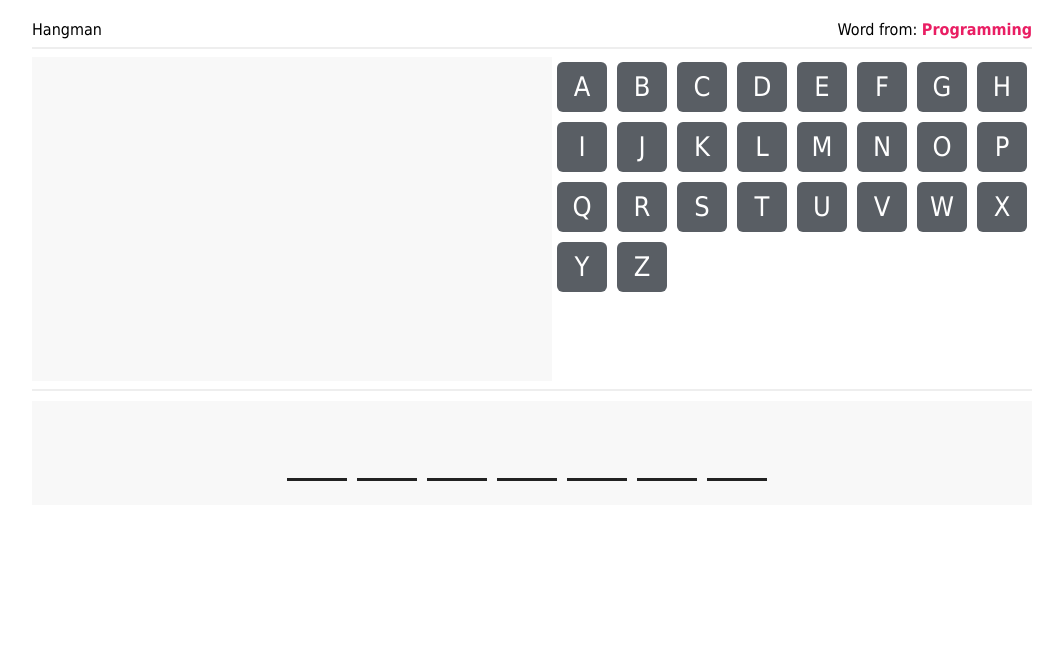
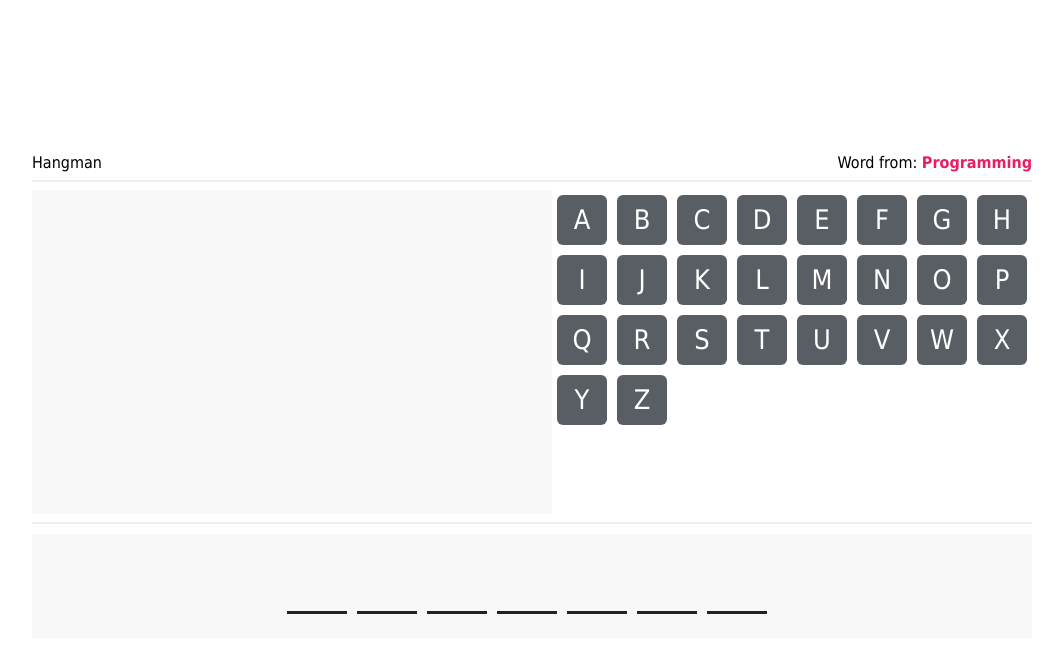
Before and after one commit to samia13/hangman-game, a plain HTML site: page index.html in a window 1280 px wide. Shown: the whole page, without its empty margins (108-1171 px from the left). Drawn offline with Linux system fonts and the light colour scheme.

Commit message:
Updating app.css

```diff
--- a/app.css
+++ b/app.css
@@ -3,10 +3,13 @@
 }
 body {
   font-family: Tahoma, Arial;
+  margin:0;
+  height:100vh;
+  display:grid;
+  place-items:center;
 }
 
 .container {
-  margin: 20px auto;
   width: 1000px;
 }
 
```
